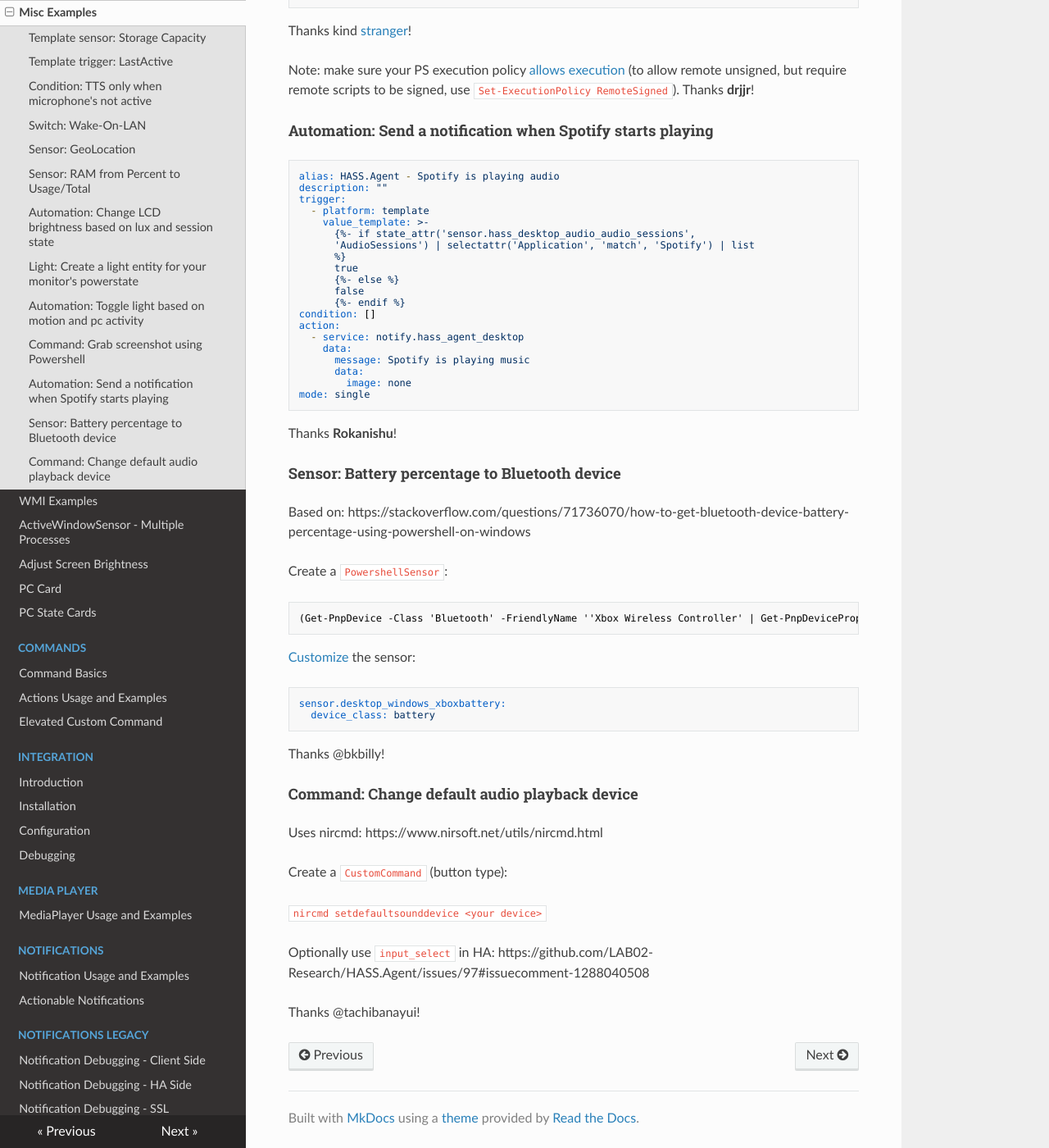
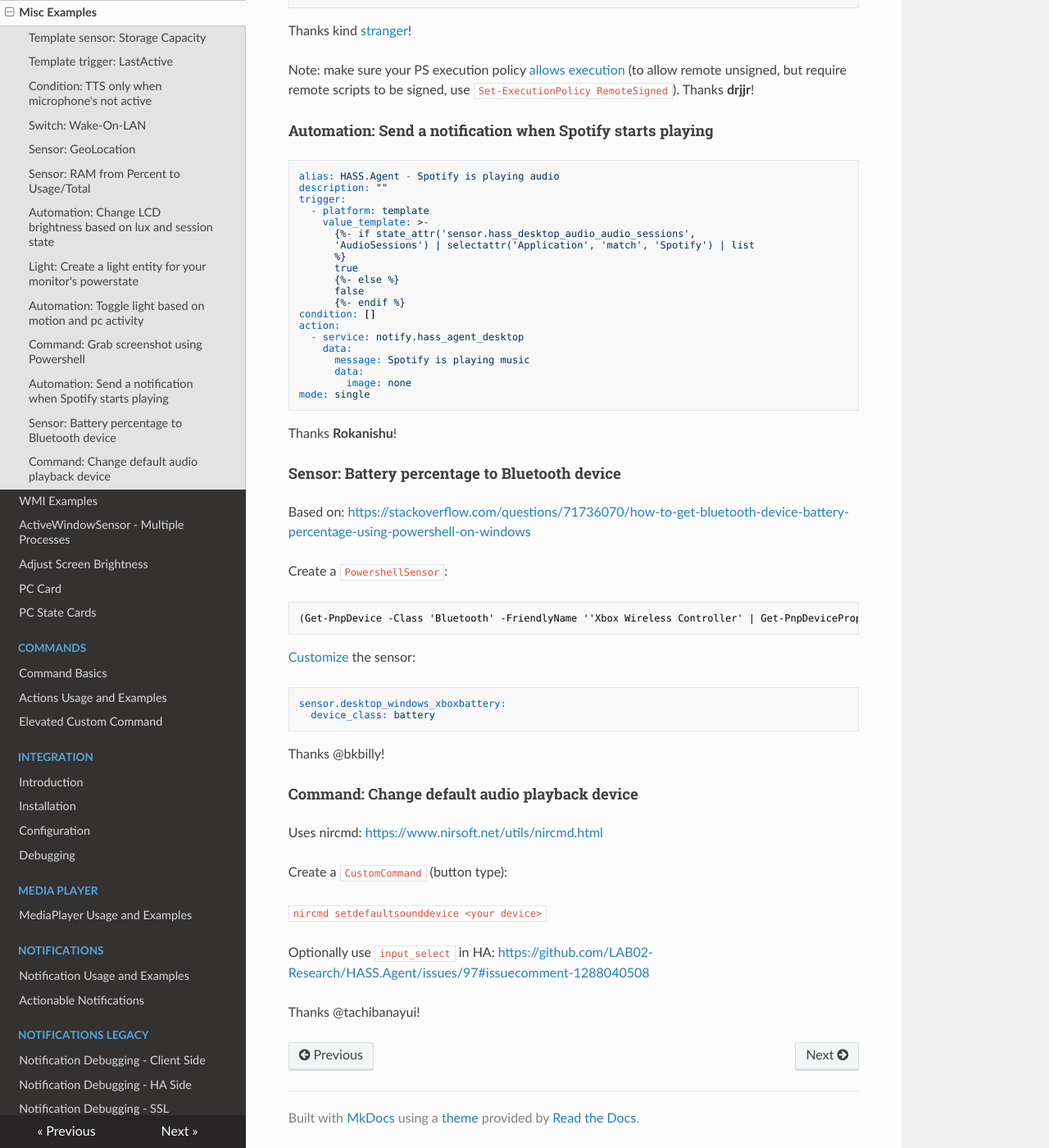
Before and after one commit to LAB02-Admin/HASS.Agent-Docs, an MkDocs documentation site: the page built from docs/examples.md, in a window 1280 px wide and 1400 px high, scrolled down 5722 px. Shown: the whole window at 82% size. Built offline with MkDocs 1.6.1, drawn with Linux system fonts in a browser that asks for light colours; nearby versions of some CDN libraries; part of the change alters nothing that is shown.

```diff
--- a/docs/examples.md
+++ b/docs/examples.md
@@ -89,7 +89,7 @@ You may need to enable a rule in Windows Firewall to allow ICMP (ping) packets.
 
 To manually add a rule, consult these docs (thanks @ArekkusuDesu!):
 
-https://docs.microsoft.com/en-us/windows/security/threat-protection/windows-firewall/create-an-inbound-icmp-rule
+[https://docs.microsoft.com/en-us/windows/security/threat-protection/windows-firewall/create-an-inbound-icmp-rule](https://docs.microsoft.com/en-us/windows/security/threat-protection/windows-firewall/create-an-inbound-icmp-rule)
 
 
 #### Sensor: GeoLocation
@@ -363,7 +363,7 @@ Thanks **Rokanishu**!
 
 #### Sensor: Battery percentage to Bluetooth device
 
-Based on: https://stackoverflow.com/questions/71736070/how-to-get-bluetooth-device-battery-percentage-using-powershell-on-windows
+Based on: [https://stackoverflow.com/questions/71736070/how-to-get-bluetooth-device-battery-percentage-using-powershell-on-windows](https://stackoverflow.com/questions/71736070/how-to-get-bluetooth-device-battery-percentage-using-powershell-on-windows)
 
 Create a `PowershellSensor`:
 
@@ -382,12 +382,12 @@ Thanks @bkbilly!
 
 #### Command: Change default audio playback device
 
-Uses nircmd: https://www.nirsoft.net/utils/nircmd.html
+Uses nircmd: [https://www.nirsoft.net/utils/nircmd.html](https://www.nirsoft.net/utils/nircmd.html)
 
 Create a `CustomCommand` (button type):
 
 `nircmd setdefaultsounddevice <your device>`
 
-Optionally use `input_select` in HA: https://github.com/LAB02-Research/HASS.Agent/issues/97#issuecomment-1288040508
+Optionally use `input_select` in HA: [https://github.com/LAB02-Research/HASS.Agent/issues/97#issuecomment-1288040508](https://github.com/LAB02-Research/HASS.Agent/issues/97#issuecomment-1288040508)
 
 Thanks @tachibanayui!
```
